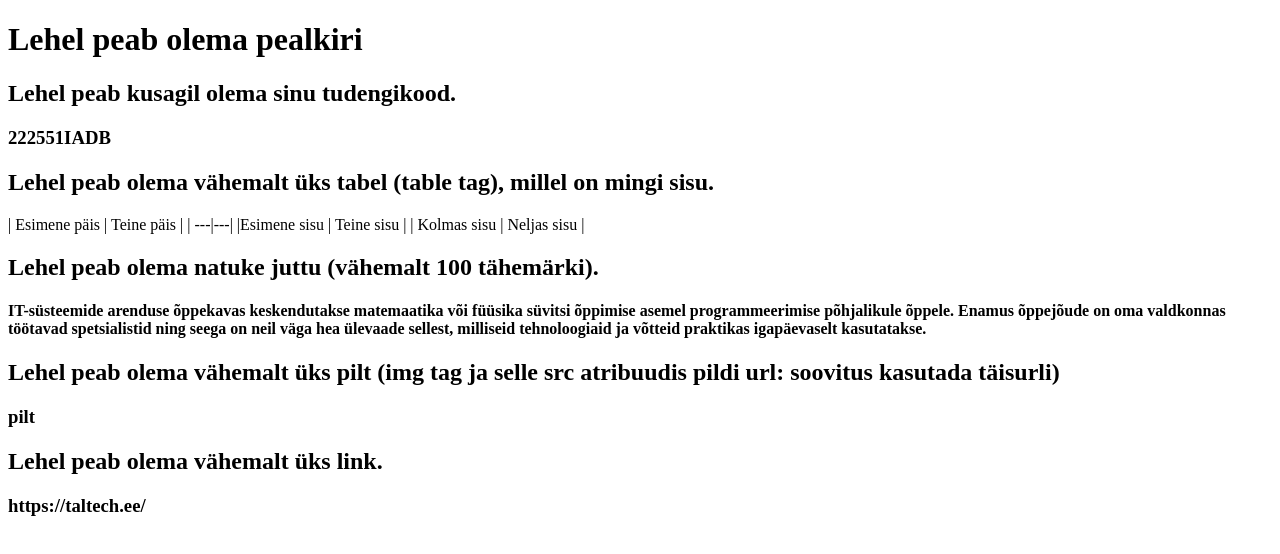
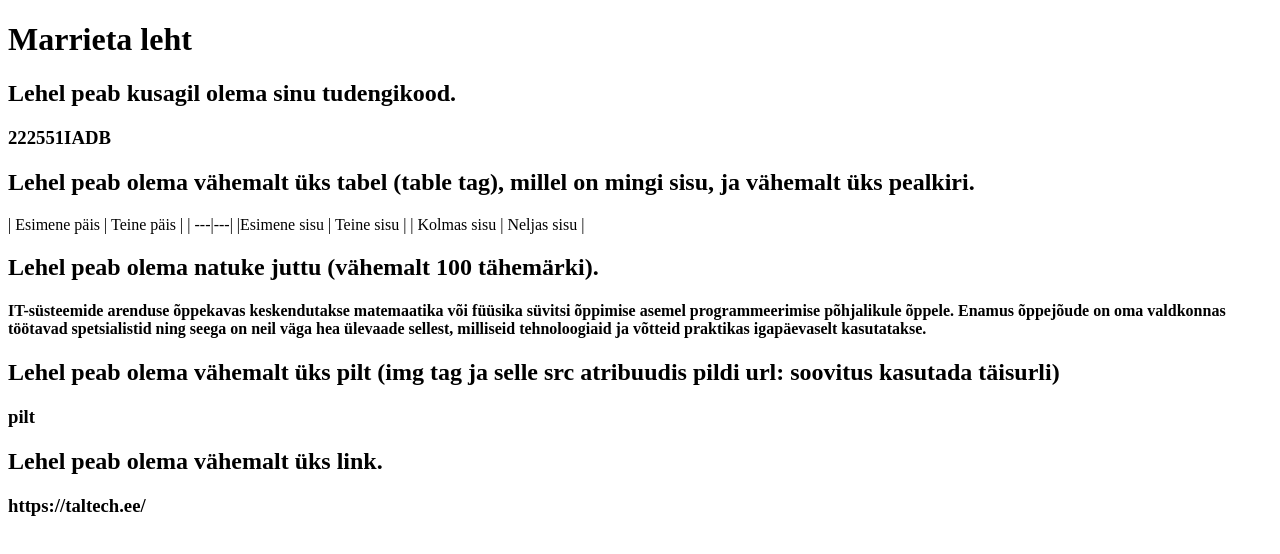
Before and after one commit to mapipe/mapipe.github.io, a plain HTML site: page index.html in a window 1280 px wide. Drawn offline with Linux system fonts and the light colour scheme.

Commit message:
Update index.html

```diff
--- a/index.html
+++ b/index.html
@@ -5,10 +5,10 @@
 <title>Mapipe</title>
 </head>
 <body>
-<h1>Lehel peab olema pealkiri</h1>
+<h1>Marrieta leht</h1>
 <h2>Lehel peab kusagil olema sinu tudengikood.</h2>
 <h3>222551IADB</h3>
-<h2>Lehel peab olema vähemalt üks tabel (table tag), millel on mingi sisu.</h2>
+<h2>Lehel peab olema vähemalt üks tabel (table tag), millel on mingi sisu, ja vähemalt üks pealkiri.</h2>
 
 | Esimene päis | Teine päis |
 | ---|---|
```
